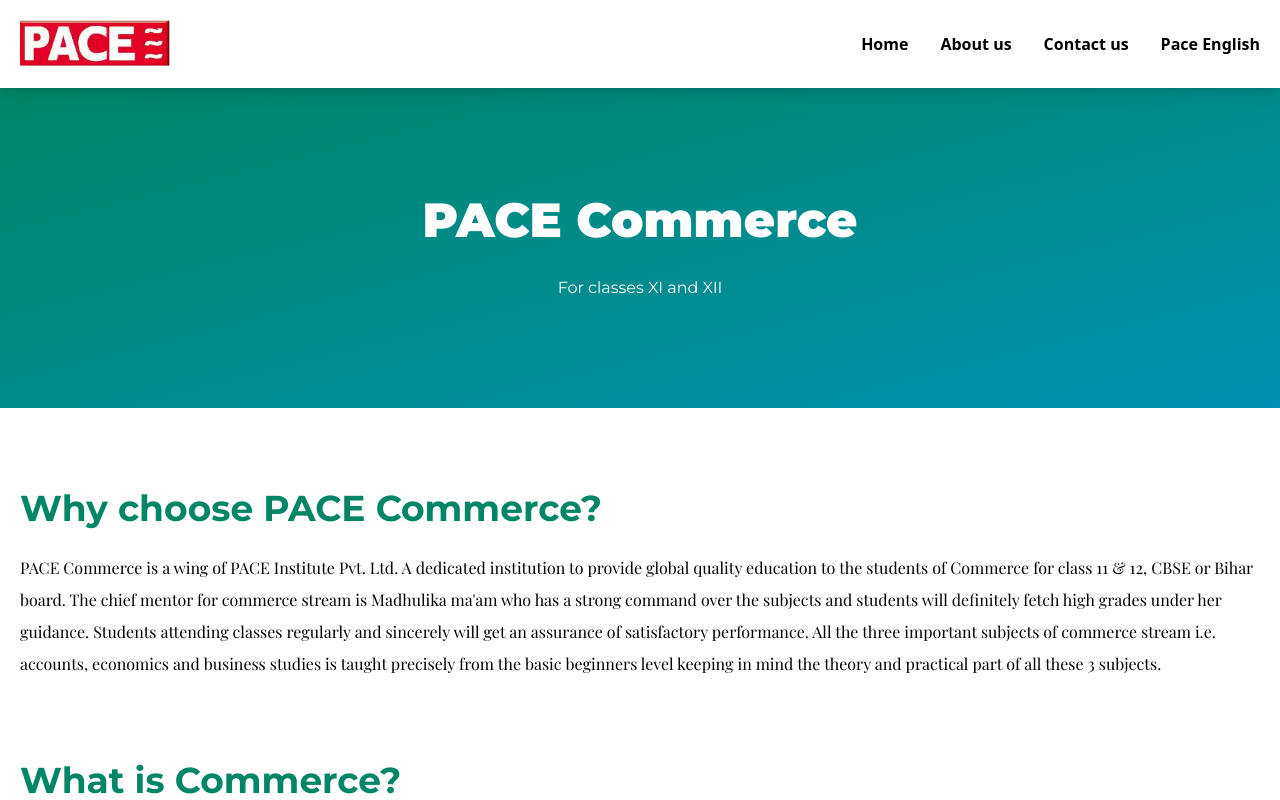
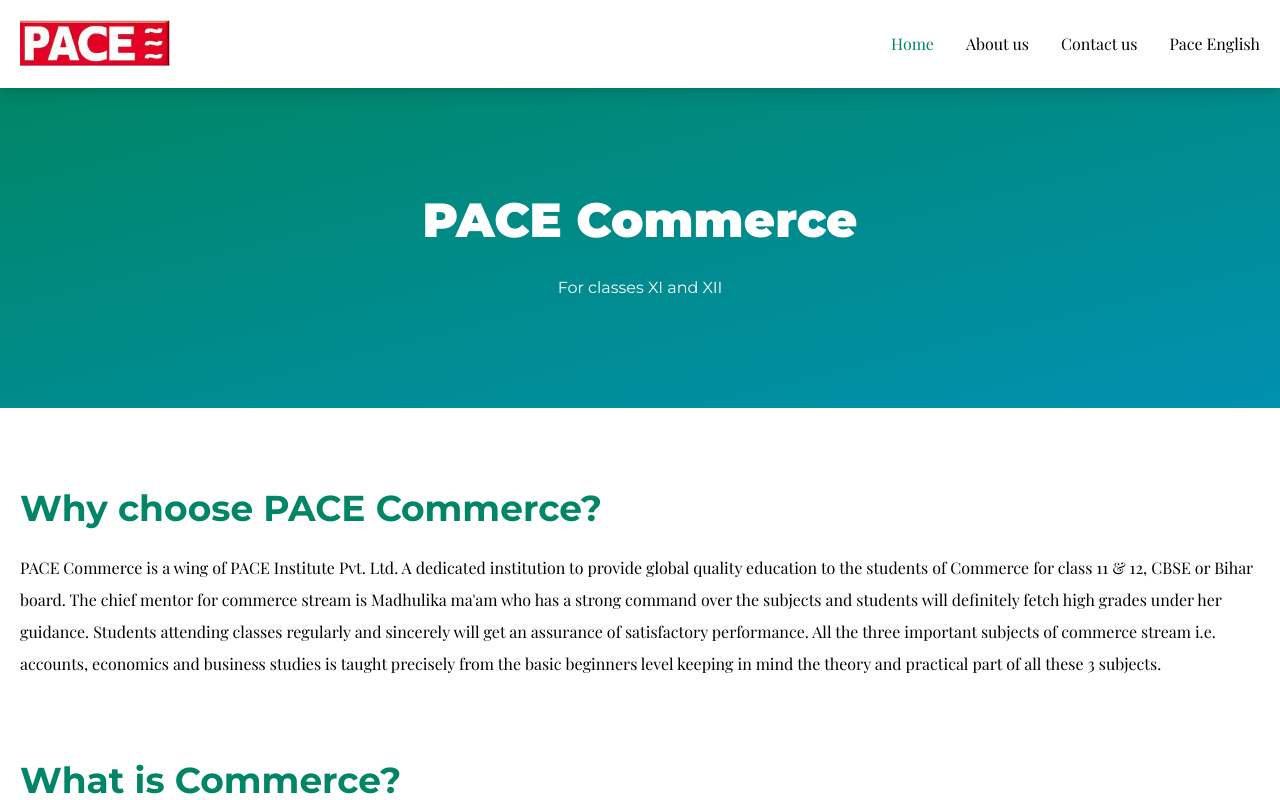
Before and after one commit to ani-24/pacecommerce, a Next.js app: page / in a window 1280 px wide. Shown: the top 800 px of the page. Built offline with nearby package versions, Linux system fonts and the light colour scheme.

Commit message:
add active states

```diff
--- a/components/Navbar.js
+++ b/components/Navbar.js
@@ -5,8 +5,11 @@
 import { CgMenuGridO } from "react-icons/cg";
 import { FaTimesCircle } from "react-icons/fa";
 
+import { useRouter } from "next/router";
+
 const Navbar = () => {
   const [sidenav, setSidenav] = useState(false);
+  const router = useRouter();
   return (
     <>
       <div className="sticky top-0 left-0 bg-white shadow-lg z-40">
@@ -33,17 +36,23 @@
             <ul className="hidden lg:flex">
               <li className="list-item">
                 <Link href="/">
-                  <a>Home</a>
+                  <a className={router.pathname === "/" ? "active" : ""}>
+                    Home
+                  </a>
                 </Link>
               </li>
               <li className="list-item">
                 <Link href="/about">
-                  <a>About us</a>
+                  <a className={router.pathname === "/about" ? "active" : ""}>
+                    About us
+                  </a>
                 </Link>
               </li>
               <li className="list-item">
                 <Link href="/contact">
-                  <a>Contact us</a>
+                  <a className={router.pathname === "/contact" ? "active" : ""}>
+                    Contact us
+                  </a>
                 </Link>
               </li>
               <li className="list-item">
@@ -70,7 +79,7 @@
             <FaTimesCircle className="mr-2" /> Close Navbar
           </li>
           <Link href="/">
-            <a>
+            <a className={router.pathname === "/" ? "active" : ""}>
               <li
                 className="sidenav-item"
                 onClick={() => {
@@ -82,7 +91,7 @@
             </a>
           </Link>
           <Link href="/about">
-            <a>
+            <a className={router.pathname === "/about" ? "active" : ""}>
               <li
                 className="sidenav-item"
                 onClick={() => {
@@ -94,7 +103,7 @@
             </a>
           </Link>
           <Link href="/contact">
-            <a>
+            <a className={router.pathname === "/contact" ? "active" : ""}>
               <li
                 className="sidenav-item"
                 onClick={() => {
--- a/styles/globals.css
+++ b/styles/globals.css
@@ -25,10 +25,13 @@
     @apply inline-block py-3 px-6 rounded-full transition-all duration-200 transform hover:scale-75 hover:-rotate-6;
   }
   .sidenav-item {
-    @apply p-4 border-b-[1px] border-black/10 transition-all hover:bg-gray-100;
+    @apply p-4 border-b-[1px] border-black/10 transition-all hover:bg-gray-100 font-playfairDisplay;
   }
   .list-item {
-    @apply ml-8 font-semibold hover:text-green;
+    @apply ml-8 hover:text-green font-playfairDisplay;
+  }
+  .active {
+    @apply text-green;
   }
   .footer-col-title {
     @apply capitalize font-montserrat font-bold text-xl mb-2;
```
